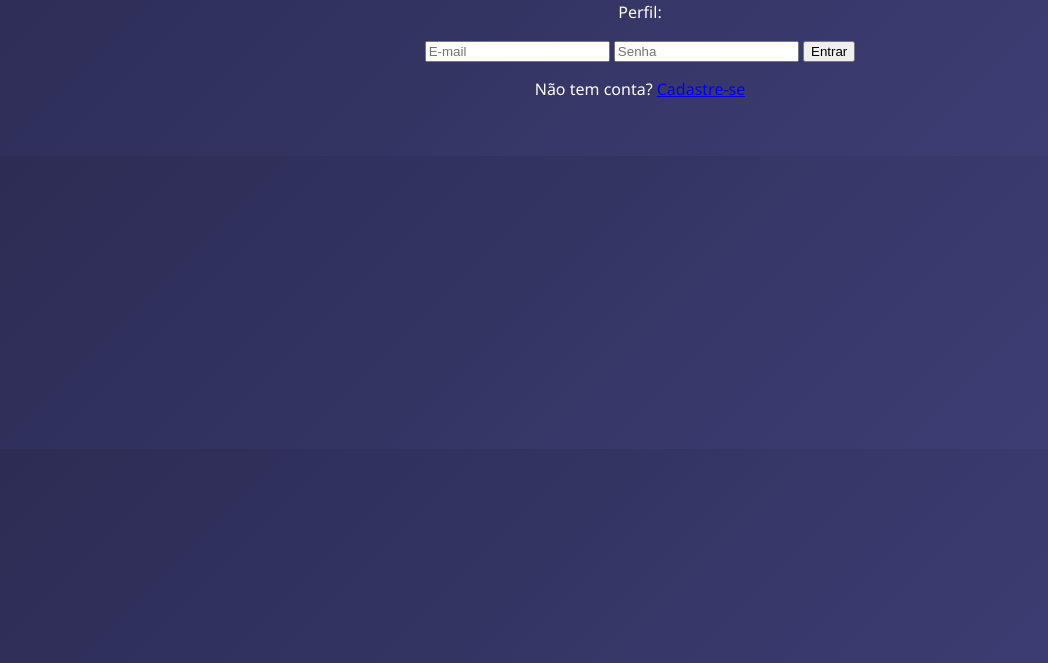
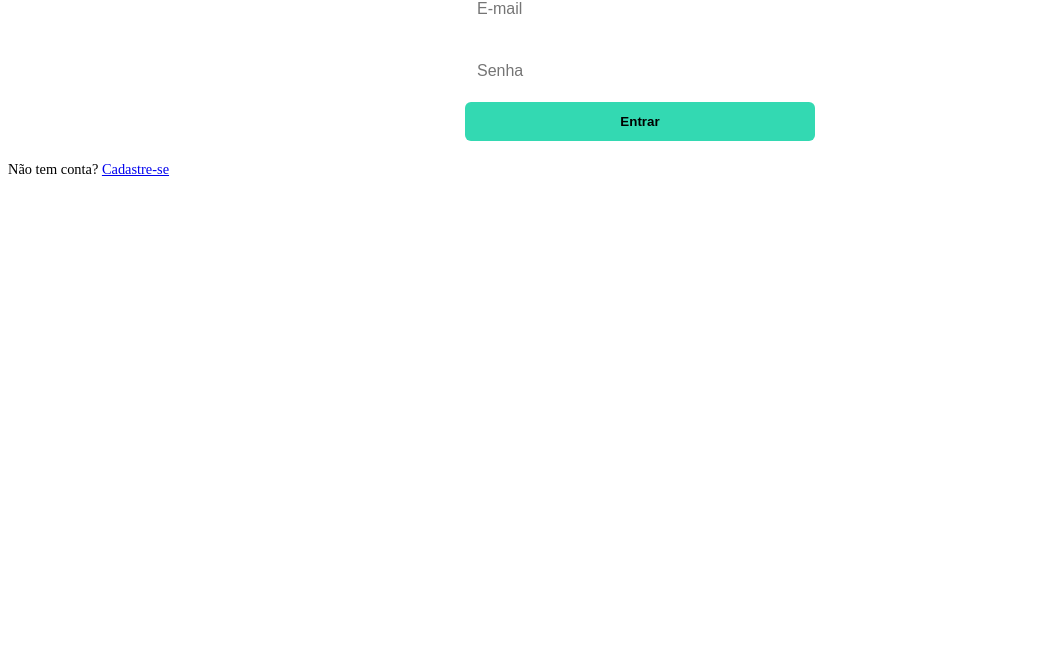
Before and after one commit to Claratrade33/ConstroiVerse, a plain HTML site: page public/login.html in a window 1280 px wide. Shown: the part 137-800 px from the top of the page, without its empty margins (0-1048 px from the left). Drawn offline with Linux system fonts and the light colour scheme; files that its build step writes are made by us from their sources.

Commit message:
Atualizar o style.css

```diff
--- a/public/style.css
+++ b/public/style.css
@@ -1,43 +1,34 @@
-body {
-  font-family: 'Segoe UI', sans-serif;
-  background: linear-gradient(135deg, #2c2c54, #40407a);
-  color: #fff;
-  margin: 0;
-  padding: 0;
-  text-align: center;
+.form-box {
+  display: flex;
+  flex-direction: column;
+  max-width: 350px;
+  margin: auto;
 }
 
-.container {
-  padding: 40px 20px;
+.form-box input {
+  margin: 10px 0;
+  padding: 12px;
+  border-radius: 6px;
+  border: none;
+  font-size: 1rem;
 }
 
-.titulo {
-  font-size: 2.5rem;
-  margin-bottom: 10px;
-}
-
-.subtitulo {
-  font-size: 1.2rem;
-  margin-bottom: 30px;
-}
-
-.perfis-grid {
-  display: flex;
-  flex-wrap: wrap;
-  justify-content: center;
-  gap: 15px;
-}
-
-.perfil {
-  background: #706fd3;
-  color: #fff;
-  padding: 15px 20px;
-  border-radius: 8px;
-  text-decoration: none;
+.form-box button {
+  background: #33d9b2;
+  color: #000;
+  border: none;
+  padding: 12px;
+  border-radius: 6px;
+  cursor: pointer;
   font-weight: bold;
   transition: background 0.3s;
 }
 
-.perfil:hover {
-  background: #575fcf;
+.form-box button:hover {
+  background: #218c74;
 }
+
+.registro-link {
+  margin-top: 20px;
+  font-size: 0.9rem;
+}
```
